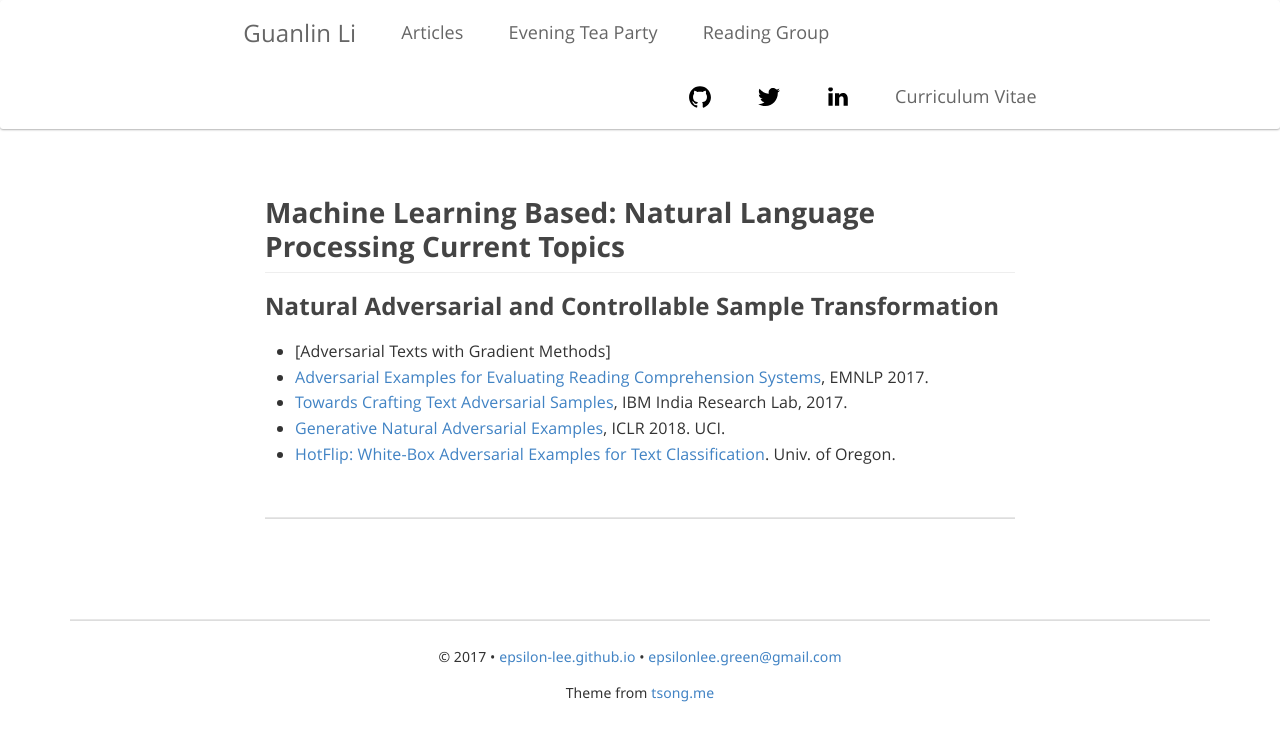
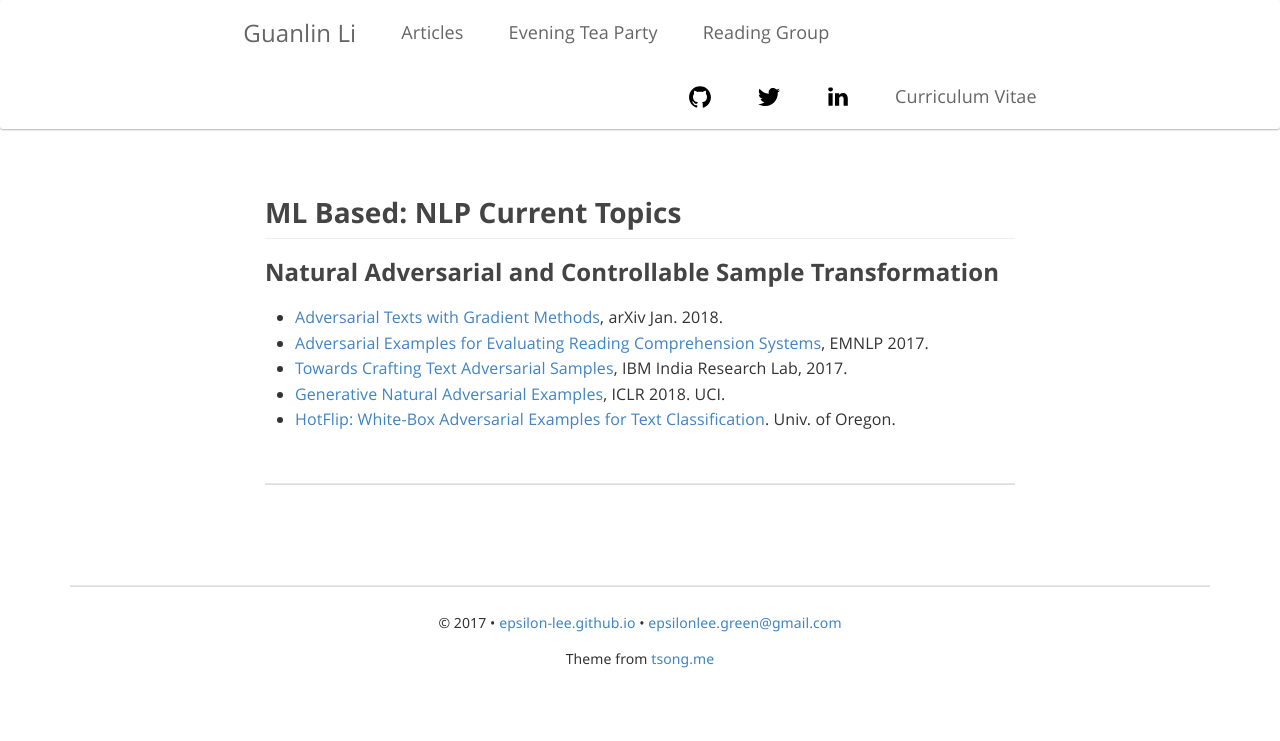
Before and after one commit to Epsilon-Lee/Epsilon-Lee.github.io, a Jekyll site: the page built from _posts/redmond_rg/2018-08-17-ML-based-NLP-Current-Topics.md, in a window 1280 px wide. Shown: the top 741 px of the page. Built offline with Jekyll 4.4.1, drawn with Linux system fonts in a browser that asks for light colours; nearby versions of some CDN libraries; some web fonts are replaced; comment, search, counter and statistics services are not loaded.

Commit message:
Change title

```diff
--- a/_posts/redmond_rg/2018-08-17-ML-based-NLP-Current-Topics.md
+++ b/_posts/redmond_rg/2018-08-17-ML-based-NLP-Current-Topics.md
@@ -1,13 +1,13 @@
 ---
 layout: post
-title: "Machine Learning Based: Natural Language Processing Current Topics"
+title: "ML Based: NLP Current Topics"
 author: Guanlin Li
 tag: redmond_rg
 ---
 
 ### Natural Adversarial and Controllable Sample Transformation
 
-- [Adversarial Texts with Gradient Methods]
+- [Adversarial Texts with Gradient Methods](https://arxiv.org/abs/1801.07175), arXiv Jan. 2018.
 - [Adversarial Examples for Evaluating Reading Comprehension Systems](https://web.stanford.edu/~robinjia/pdf/emnlp2017-adversarial.pdf), EMNLP 2017.
 - [Towards Crafting Text Adversarial Samples](https://arxiv.org/pdf/1707.02812.pdf), IBM India Research Lab, 2017.
 - [Generative Natural Adversarial Examples](https://arxiv.org/pdf/1710.11342.pdf), ICLR 2018. UCI.
```
